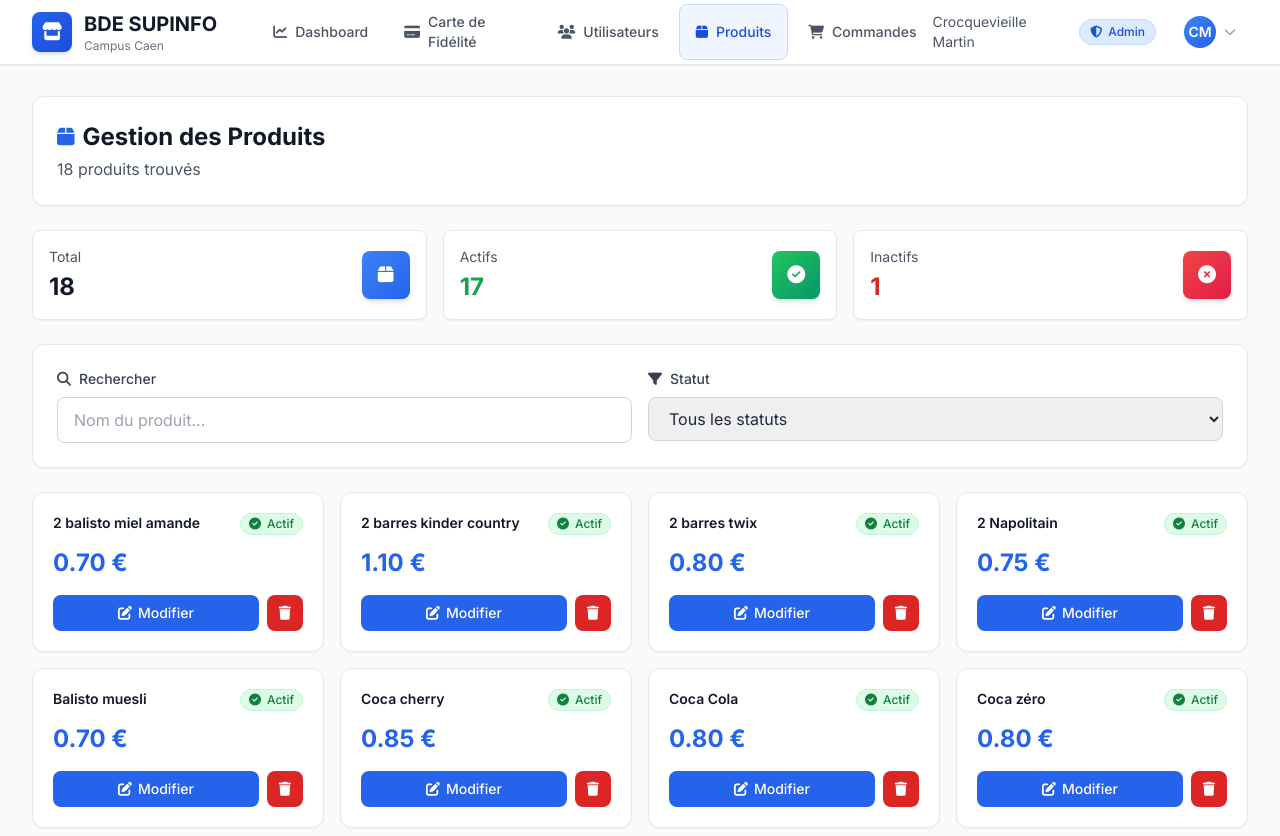
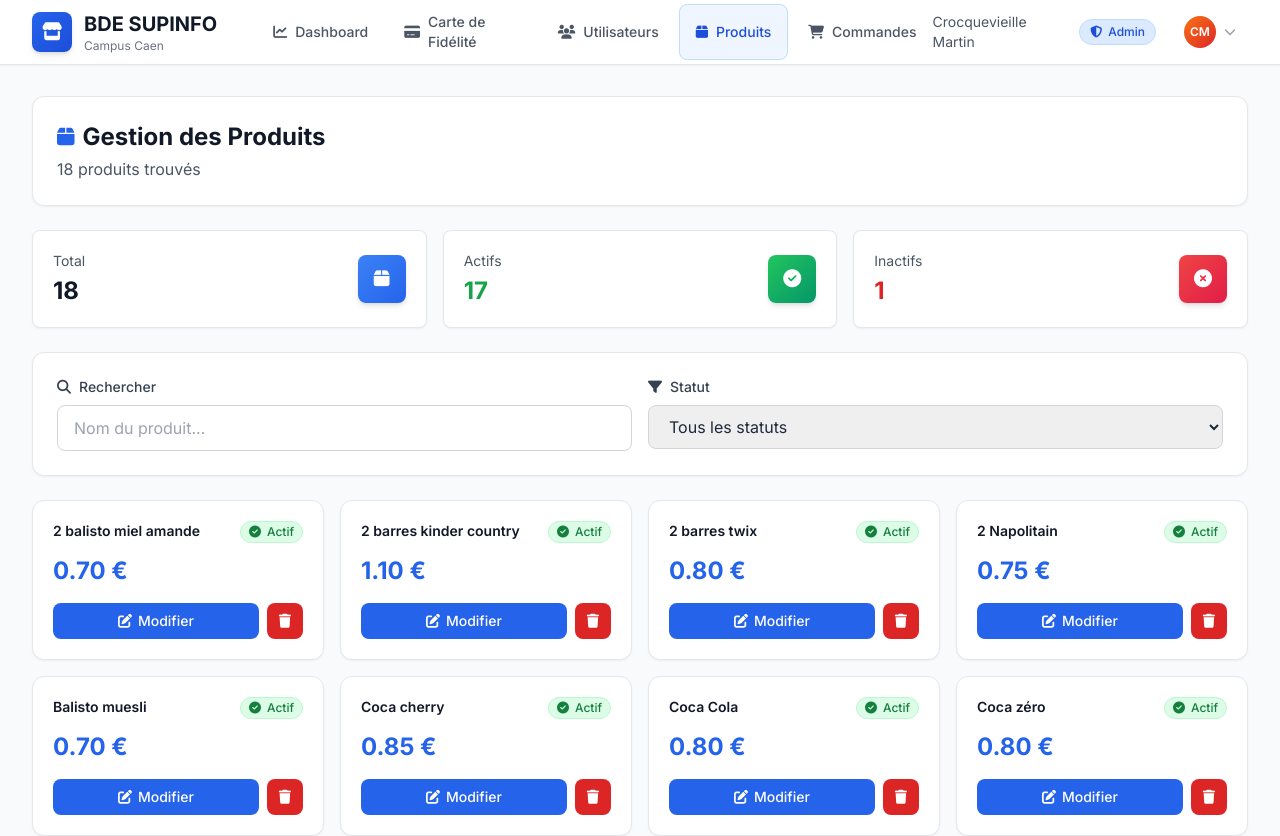
Before and after one commit to fox3000foxy/3web-exercice-1, a React (Vite) app: page /produits in a window 1280 px wide. Shown: the top 836 px of the page. Built offline with nearby package versions, Linux system fonts and the light colour scheme.

Commit message:
feat: Refactor components to improve reusability and introduce Avatar and StatCard components; implement custom hooks for pagination and search

```diff
--- /dev/null
+++ b/src/components/Avatar.tsx
@@ -0,0 +1,39 @@
+import React from 'react';
+
+interface AvatarProps {
+    name: string;
+    isAdmin?: boolean;
+    size?: 'sm' | 'md' | 'lg';
+    className?: string;
+}
+
+const Avatar: React.FC<AvatarProps> = ({
+    name,
+    isAdmin = false,
+    size = 'md',
+    className = ''
+}) => {
+    const initials = name
+        .split(' ')
+        .map(n => n[0])
+        .join('')
+        .toUpperCase();
+
+    const sizeClasses = {
+        sm: 'w-8 h-8 text-xs',
+        md: 'w-10 h-10 text-sm',
+        lg: 'w-12 h-12 text-sm',
+    };
+
+    const gradientClass = isAdmin
+        ? 'bg-gradient-to-br from-orange-500 to-red-600'
+        : 'bg-gradient-to-br from-blue-500 to-blue-600';
+
+    return (
+        <div className={`${sizeClasses[size]} rounded-full flex items-center justify-center text-white font-semibold ${gradientClass} ${className}`}>
+            {initials}
+        </div>
+    );
+};
+
+export default Avatar;
--- a/src/components/Layout.tsx
+++ b/src/components/Layout.tsx
@@ -1,6 +1,7 @@
 import React, { useState } from 'react';
 import { Link, useLocation } from 'react-router-dom';
 import { Utilisateur } from '../types';
+import Avatar from './Avatar';
 
 interface LayoutProps {
   children: React.ReactNode;
@@ -68,12 +69,7 @@ const Layout: React.FC<LayoutProps> = ({ children, currentUser, setCurrentUser,
               {/* Avatar dropdown */}
               <div className='relative'>
                 <button onClick={() => setUserMenuOpen(!userMenuOpen)} className='flex items-center gap-2 hover:bg-gray-50 rounded-lg px-3 py-2 transition-colors'>
-                  <div className='w-8 h-8 bg-gradient-to-br from-blue-500 to-blue-600 rounded-full flex items-center justify-center text-white text-sm font-semibold'>
-                    {currentUser?.nomComplet
-                      .split(' ')
-                      .map(n => n[0])
-                      .join('') || 'U'}
-                  </div>
+                  <Avatar name={currentUser?.nomComplet || 'Utilisateur'} isAdmin={currentUser?.estAdmin} size='sm' />
                   <i className={`fas fa-chevron-down text-gray-400 text-xs transition-transform ${userMenuOpen ? 'rotate-180' : ''}`}></i>
                 </button>
 
@@ -91,12 +87,7 @@ const Layout: React.FC<LayoutProps> = ({ children, currentUser, setCurrentUser,
                             setUserMenuOpen(false);
                           }}
                           className={`w-full text-left px-4 py-3 hover:bg-gray-50 transition-colors flex items-center gap-3 ${currentUser?.id === user.id ? 'bg-blue-50' : ''}`}>
-                          <div className={`w-8 h-8 rounded-full flex items-center justify-center text-white text-xs font-semibold ${user.estAdmin ? 'bg-gradient-to-br from-orange-500 to-red-600' : 'bg-gradient-to-br from-blue-500 to-blue-600'}`}>
-                            {user.nomComplet
-                              .split(' ')
-                              .map(n => n[0])
-                              .join('')}
-                          </div>
+                          <Avatar name={user.nomComplet} isAdmin={user.estAdmin} size='sm' />
                           <div className='flex-1 min-w-0'>
                             <p className='text-sm font-medium text-gray-900 truncate'>{user.nomComplet}</p>
                             <p className='text-xs text-gray-500 flex items-center gap-2'>
--- /dev/null
+++ b/src/components/StatCard.tsx
@@ -0,0 +1,35 @@
+import React from 'react';
+
+interface StatCardProps {
+    label: string;
+    value: string | number;
+    icon: string;
+    iconColorFrom?: string;
+    iconColorTo?: string;
+    valueColor?: string;
+}
+
+const StatCard: React.FC<StatCardProps> = ({
+    label,
+    value,
+    icon,
+    iconColorFrom = 'blue-500',
+    iconColorTo = 'blue-600',
+    valueColor = 'gray-900',
+}) => {
+    return (
+        <div className="bg-white rounded-lg shadow-sm border border-gray-200 p-4 sm:p-5">
+            <div className="flex items-center justify-between">
+                <div>
+                    <p className="text-sm text-gray-600 mb-1">{label}</p>
+                    <p className={`text-xl sm:text-2xl font-bold text-${valueColor}`}>{value}</p>
+                </div>
+                <div className={`w-12 h-12 bg-gradient-to-br from-${iconColorFrom} to-${iconColorTo} rounded-lg flex items-center justify-center shadow-md`}>
+                    <i className={`fas fa-${icon} text-white text-lg`}></i>
+                </div>
+            </div>
+        </div>
+    );
+};
+
+export default StatCard;
--- a/src/components/index.ts
+++ b/src/components/index.ts
@@ -1,4 +1,5 @@
 // Composants réutilisables
+export { default as Avatar } from './Avatar';
 export { default as Badge } from './Badge';
 export { default as Button } from './Button';
 export { default as Card } from './Card';
@@ -9,3 +10,4 @@ export { default as PageHeader } from './PageHeader';
 export { default as Pagination } from './Pagination';
 export { default as SearchInput } from './SearchInput';
 export { default as SelectFilter } from './SelectFilter';
+export { default as StatCard } from './StatCard';
--- /dev/null
+++ b/src/hooks/index.ts
@@ -0,0 +1,2 @@
+export { usePagination } from './usePagination';
+export { useSearch } from './useSearch';
--- /dev/null
+++ b/src/hooks/usePagination.ts
@@ -0,0 +1,40 @@
+import { useMemo, useState } from 'react';
+
+interface UsePaginationProps<T> {
+    items: T[];
+    itemsPerPage: number;
+}
+
+interface UsePaginationReturn<T> {
+    currentPage: number;
+    totalPages: number;
+    paginatedItems: T[];
+    startIndex: number;
+    setCurrentPage: (page: number) => void;
+    resetPage: () => void;
+}
+
+export function usePagination<T>({
+    items,
+    itemsPerPage,
+}: UsePaginationProps<T>): UsePaginationReturn<T> {
+    const [currentPage, setCurrentPage] = useState(1);
+
+    const totalPages = Math.ceil(items.length / itemsPerPage);
+    const startIndex = (currentPage - 1) * itemsPerPage;
+
+    const paginatedItems = useMemo(() => {
+        return items.slice(startIndex, startIndex + itemsPerPage);
+    }, [items, startIndex, itemsPerPage]);
+
+    const resetPage = () => setCurrentPage(1);
+
+    return {
+        currentPage,
+        totalPages,
+        paginatedItems,
+        startIndex,
+        setCurrentPage,
+        resetPage,
+    };
+}
--- /dev/null
+++ b/src/hooks/useSearch.ts
@@ -0,0 +1,22 @@
+import { useState } from 'react';
+
+interface UseSearchReturn {
+    searchTerm: string;
+    setSearchTerm: (term: string) => void;
+    handleSearchChange: (value: string, resetPage?: () => void) => void;
+}
+
+export function useSearch(initialValue: string = ''): UseSearchReturn {
+    const [searchTerm, setSearchTerm] = useState(initialValue);
+
+    const handleSearchChange = (value: string, resetPage?: () => void) => {
+        setSearchTerm(value);
+        if (resetPage) resetPage();
+    };
+
+    return {
+        searchTerm,
+        setSearchTerm,
+        handleSearchChange,
+    };
+}
--- a/src/pages/Produits.tsx
+++ b/src/pages/Produits.tsx
@@ -1,10 +1,6 @@
 import React, { useState } from 'react';
-import Badge from '../components/Badge';
-import Card from '../components/Card';
-import PageHeader from '../components/PageHeader';
-import Pagination from '../components/Pagination';
-import SearchInput from '../components/SearchInput';
-import SelectFilter from '../components/SelectFilter';
+import { Badge, Card, PageHeader, Pagination, SearchInput, SelectFilter, StatCard } from '../components';
+import { usePagination, useSearch } from '../hooks';
 import { DataType, Utilisateur } from '../types';
 
 interface ProduitsProps {
@@ -13,10 +9,8 @@ interface ProduitsProps {
 }
 
 const Produits: React.FC<ProduitsProps> = ({ data, currentUser }) => {
-  const [searchTerm, setSearchTerm] = useState('');
+  const { searchTerm, handleSearchChange } = useSearch();
   const [statusFilter, setStatusFilter] = useState<'all' | 'active' | 'inactive'>('all');
-  const [currentPage, setCurrentPage] = useState(1);
-  const itemsPerPage = 8;
 
   const { produits } = data;
 
@@ -27,10 +21,10 @@ const Produits: React.FC<ProduitsProps> = ({ data, currentUser }) => {
     return matchesSearch && matchesStatus;
   });
 
-  // Pagination
-  const totalPages = Math.ceil(filteredProducts.length / itemsPerPage);
-  const startIndex = (currentPage - 1) * itemsPerPage;
-  const paginatedProducts = filteredProducts.slice(startIndex, startIndex + itemsPerPage);
+  const { currentPage, totalPages, paginatedItems: paginatedProducts, startIndex, setCurrentPage, resetPage } = usePagination({
+    items: filteredProducts,
+    itemsPerPage: 8,
+  });
 
   // Stats
   const activeProducts = produits.filter(p => p.actif).length;
@@ -57,39 +51,29 @@ const Produits: React.FC<ProduitsProps> = ({ data, currentUser }) => {
 
       {/* Stats */}
       <div className='grid grid-cols-1 sm:grid-cols-3 gap-4'>
-        <div className='bg-white rounded-lg shadow-sm border border-gray-200 p-4'>
-          <div className='flex items-center justify-between'>
-            <div>
-              <p className='text-sm text-gray-600 mb-1'>Total</p>
-              <p className='text-2xl font-bold text-gray-900'>{totalProducts}</p>
-            </div>
-            <div className='w-12 h-12 bg-gradient-to-br from-blue-500 to-blue-600 rounded-lg flex items-center justify-center shadow-md'>
-              <i className='fas fa-box text-white text-lg'></i>
-            </div>
-          </div>
-        </div>
-        <div className='bg-white rounded-lg shadow-sm border border-gray-200 p-4'>
-          <div className='flex items-center justify-between'>
-            <div>
-              <p className='text-sm text-gray-600 mb-1'>Actifs</p>
-              <p className='text-2xl font-bold text-green-600'>{activeProducts}</p>
-            </div>
-            <div className='w-12 h-12 bg-gradient-to-br from-green-500 to-emerald-600 rounded-lg flex items-center justify-center shadow-md'>
-              <i className='fas fa-check-circle text-white text-lg'></i>
-            </div>
-          </div>
-        </div>
-        <div className='bg-white rounded-lg shadow-sm border border-gray-200 p-4'>
-          <div className='flex items-center justify-between'>
-            <div>
-              <p className='text-sm text-gray-600 mb-1'>Inactifs</p>
-              <p className='text-2xl font-bold text-red-600'>{inactiveProducts}</p>
-            </div>
-            <div className='w-12 h-12 bg-gradient-to-br from-red-500 to-rose-600 rounded-lg flex items-center justify-center shadow-md'>
-              <i className='fas fa-times-circle text-white text-lg'></i>
-            </div>
-          </div>
-        </div>
+        <StatCard
+          label='Total'
+          value={totalProducts}
+          icon='box'
+          iconColorFrom='blue-500'
+          iconColorTo='blue-600'
+        />
+        <StatCard
+          label='Actifs'
+          value={activeProducts}
+          icon='check-circle'
+          iconColorFrom='green-500'
+          iconColorTo='emerald-600'
+          valueColor='green-600'
+        />
+        <StatCard
+          label='Inactifs'
+          value={inactiveProducts}
+          icon='times-circle'
+          iconColorFrom='red-500'
+          iconColorTo='rose-600'
+          valueColor='red-600'
+        />
       </div>
 
       {/* Filtres */}
@@ -97,18 +81,15 @@ const Produits: React.FC<ProduitsProps> = ({ data, currentUser }) => {
         <div className='grid grid-cols-1 md:grid-cols-2 gap-4'>
           <SearchInput
             value={searchTerm}
-            onChange={(value) => {
-              setSearchTerm(value);
-              setCurrentPage(1);
-            }}
+            onChange={value => handleSearchChange(value, resetPage)}
             placeholder="Nom du produit..."
             label="Rechercher"
           />
           <SelectFilter
             value={statusFilter}
-            onChange={(value) => {
+            onChange={value => {
               setStatusFilter(value as 'all' | 'active' | 'inactive');
-              setCurrentPage(1);
+              resetPage();
             }}
             label="Statut"
             icon="filter"
@@ -169,7 +150,7 @@ const Produits: React.FC<ProduitsProps> = ({ data, currentUser }) => {
           currentPage={currentPage}
           totalPages={totalPages}
           onPageChange={setCurrentPage}
-          itemsPerPage={itemsPerPage}
+          itemsPerPage={8}
           totalItems={filteredProducts.length}
           startIndex={startIndex}
         />
```
Also changed, not shown: src/pages/Commandes.tsx (+35 -69 lines), src/pages/Utilisateurs.tsx (+12 -23 lines), src/utils/formatters.ts (added, +47 -0 lines), 1 other file (tests, documents, lock files or other folders).
